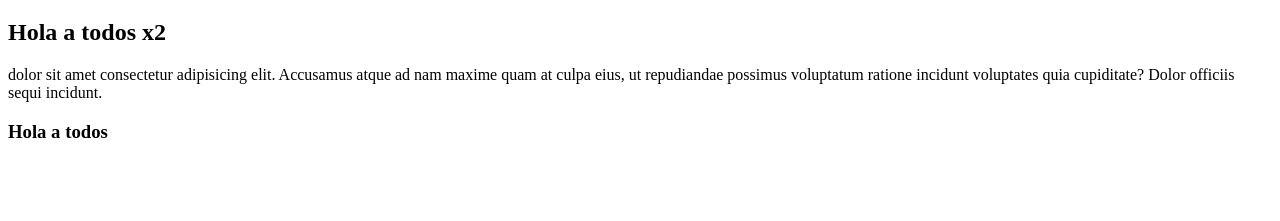
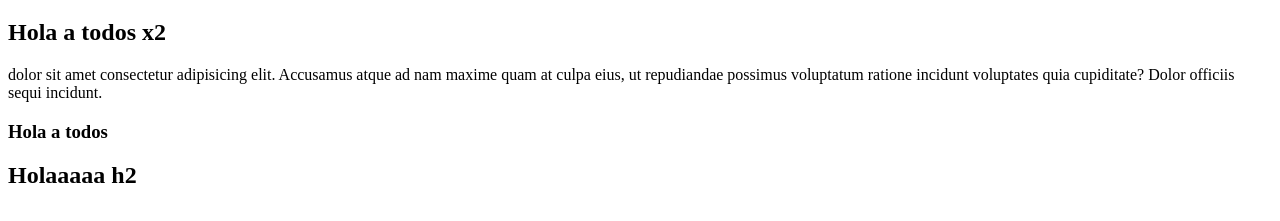
Before and after one commit to jairramirezmejia/repositorio1, a plain HTML site: page index.html in a window 1280 px wide. Shown: the part 61-282 px from the top of the page. Drawn offline with Linux system fonts and the light colour scheme.

Commit message:
Nuevo cambio en h2

```diff
--- a/index.html
+++ b/index.html
@@ -8,5 +8,6 @@
     <h2>Hola a todos x2 </h2>
     <p>dolor sit amet consectetur adipisicing elit. Accusamus atque ad nam maxime quam at culpa eius, ut repudiandae possimus voluptatum ratione incidunt voluptates quia cupiditate? Dolor officiis sequi incidunt.</p>
     <h3>Hola a todos</h3>
+    <h2>Holaaaaa h2</h2>
   </body>
 </html>
```
